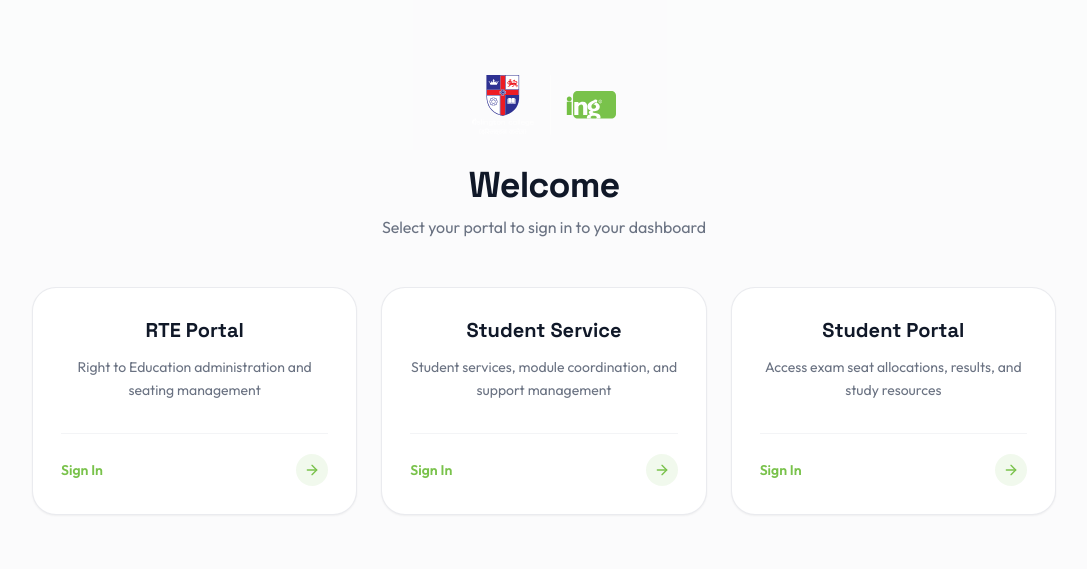
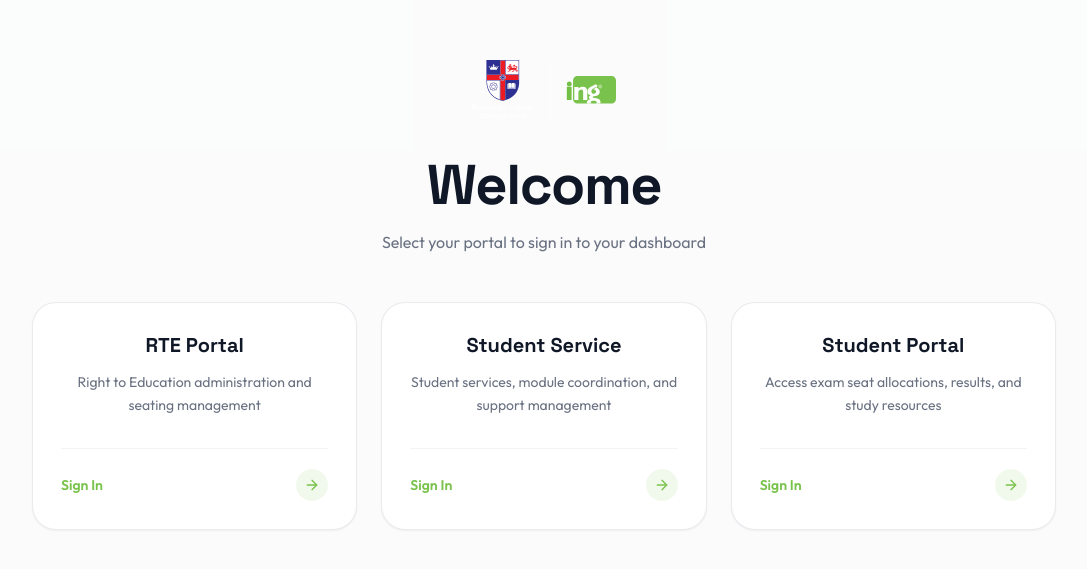
Before and after one commit to Sanrose-Bhets/Hawk-eye, a React (Vite) app in the folder Frontend/: page / in a window 1280 px wide. Shown: the part 105-674 px from the top of the page, without its empty margins (96-1183 px from the left). Built offline with nearby package versions, Linux system fonts and the light colour scheme; no server answers.

Commit message:
style(home): increase Welcome title font size to 56px

```diff
--- a/Frontend/src/pages/home.tsx
+++ b/Frontend/src/pages/home.tsx
@@ -27,7 +27,7 @@ export default function Home() {
         <Link to="/" className="inline-block mb-5">
           <img src="/logo.svg" alt="Logo" className="mx-auto h-16 w-auto" />
         </Link>
-        <h1 className="text-3xl sm:text-4xl font-bold text-gray-900 tracking-tight">
+        <h1 className="text-[56px] font-bold text-gray-900 tracking-tight leading-tight">
           Welcome
         </h1>
         <p className="mt-2.5 text-base text-gray-500">
```
